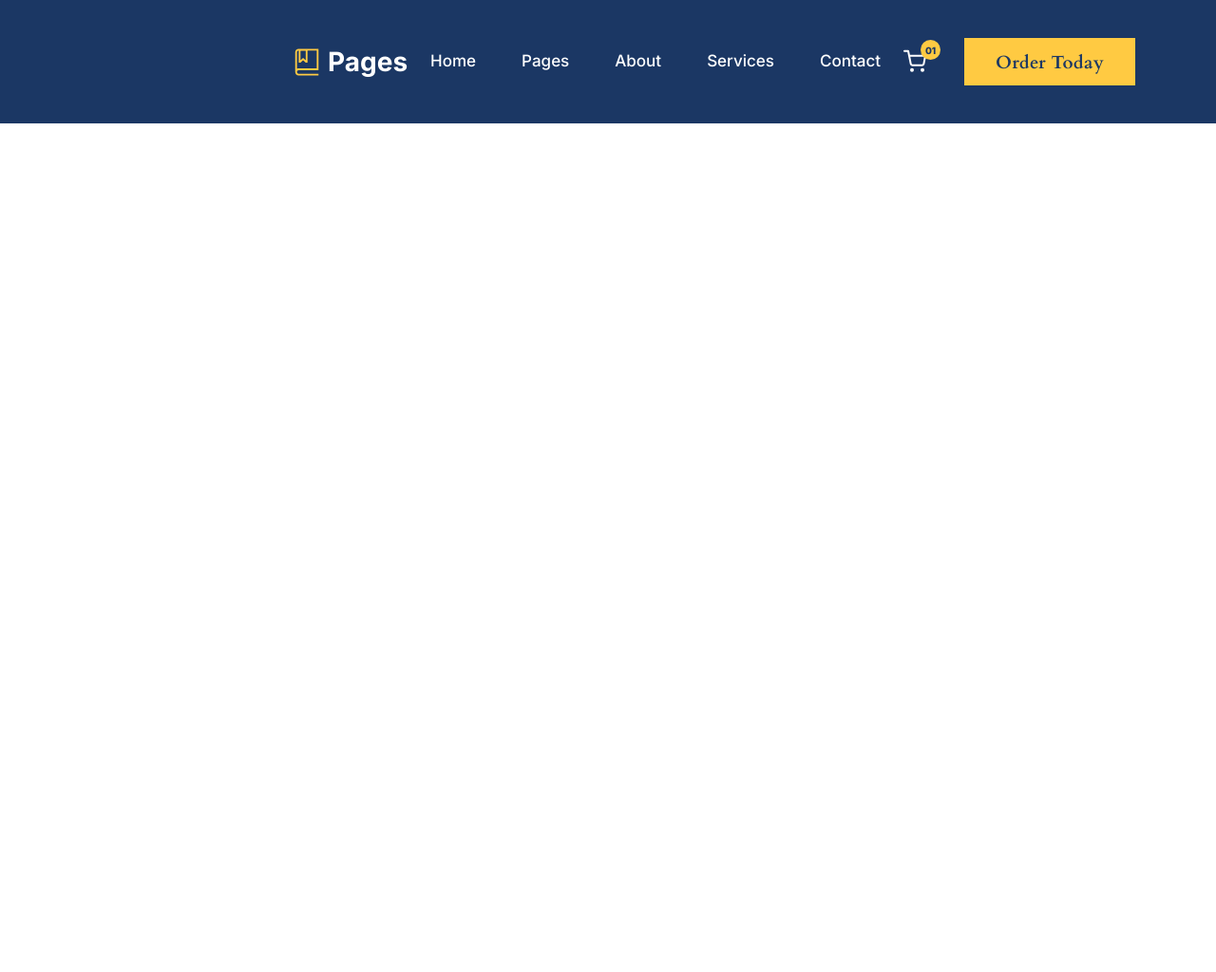
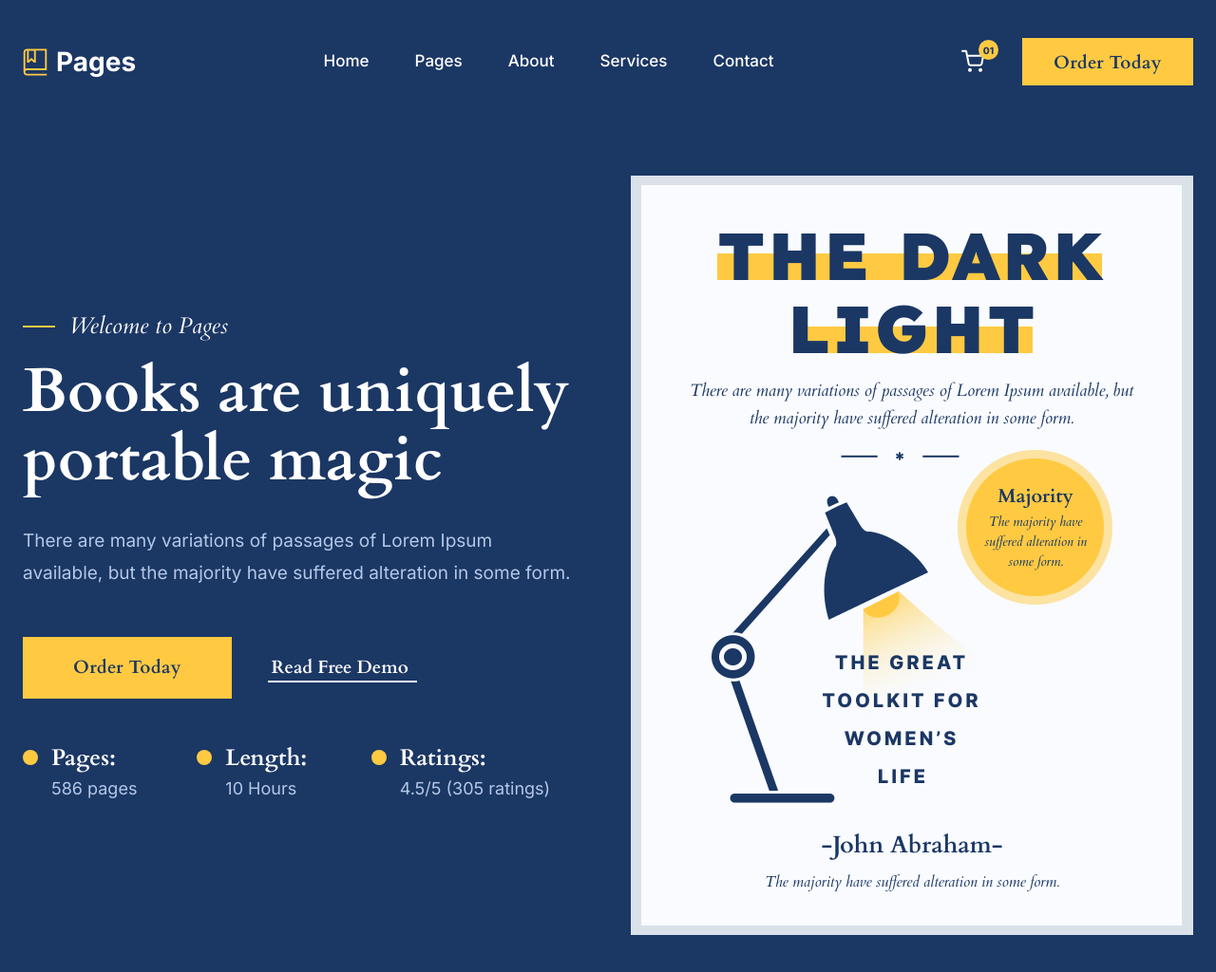
Before and after one commit to KaitoAT18/FE_BookStore, a plain HTML site: page index.html in a window 1280 px wide. Shown: the whole page at 95% size. Before the commit the page ends 800 px from the top, so only its background shows below. Drawn offline with Linux system fonts and the light colour scheme.

Commit message:
Add Hero

```diff
--- a/assets/css/styles.css
+++ b/assets/css/styles.css
@@ -23,7 +23,7 @@ h3,
 h4,
 h5,
 h6 {
-    font-family: "Inter", sans-serif;
+    font-family: "Cardo", serif;
 }
 
 input,
@@ -42,6 +42,7 @@ a {
 .container {
     width: 1300px;
     max-width: calc(100% - 48px);
+    margin: 0 auto;
 }
 
 .btn {
@@ -66,9 +67,23 @@ a {
     opacity: 0.9;
 }
 
+.section-heading-lv1 {
+    color: #fff;
+    font-size: 6.5rem;
+    font-weight: 700;
+    line-height: 1.1; /* 71.5px */
+}
+
+.section-desc {
+    color: var(--desc-color, #b4c7e7);
+    font-size: 1.9rem;
+    font-weight: 400;
+    line-height: 1.8; /* 34.2px */
+}
+
 /* ==================== Header ==================== */
 .header {
-    padding: 40px 310px 40px;
+    padding: 40px 0;
     background: var(--primary-color-blue);
 }
 
@@ -143,3 +158,122 @@ a {
 
     background: var(--primary-color-yellow);
 }
+
+/* Hero */
+.hero {
+    padding: 55px 0;
+    background: var(--primary-color-blue);
+}
+
+.hero__inner {
+    display: flex;
+    align-items: center;
+    justify-content: space-between;
+}
+
+.hero__content {
+    width: 47%;
+}
+
+.hero__label {
+    display: flex;
+    align-items: center;
+    column-gap: 15px;
+    margin-bottom: 16px;
+    color: #fff;
+    font-family: Cardo;
+    font-size: 2.4rem;
+    font-style: italic;
+    font-weight: 400;
+    line-height: 1.545; /* 37.08px */
+}
+
+.hero__label::before {
+    content: "";
+    display: inline-block;
+    width: 34px;
+    height: 2px;
+    background: var(--primary-color-yellow);
+}
+
+.hero__desc {
+    --desc-color: #b4c7e7;
+
+    margin-top: 32px;
+}
+
+.hero__cta {
+    margin-top: 49px;
+}
+
+.hero__btn {
+    --width: 220px;
+    --height: 65px;
+
+    background: var(--primary-color-yellow);
+    border: none;
+}
+
+.hero__more {
+    position: relative;
+    margin-left: 37px;
+    color: #fff;
+    font-family: Cardo;
+    font-size: 1.9rem;
+    font-weight: 700;
+    line-height: 1.25; /* 23.75px */
+}
+
+.hero__more::after {
+    position: absolute;
+    bottom: -3px;
+    left: -4px;
+    content: "";
+    display: block;
+    width: 157px;
+    height: 2px;
+    background: #fff;
+}
+
+.hero__list {
+    margin-top: 49px;
+    padding-left: 30px;
+    display: grid;
+    grid-template-columns: repeat(3, 1fr);
+    width: 580px;
+}
+
+.hero-item__title {
+    position: relative;
+    color: #fff;
+    font-family: Cardo;
+    font-size: 2.4rem;
+    font-weight: 700;
+    line-height: 1.2; /* 28.8px */
+}
+
+.hero-item__title::before {
+    position: absolute;
+    left: -30px;
+    bottom: 7px;
+    content: "";
+    display: block;
+    width: 16px;
+    height: 16px;
+    border-radius: 50%;
+    background: var(--primary-color-yellow);
+}
+
+.hero-item__value {
+    margin-top: 3px;
+    color: #b4c7e7;
+    font-size: 1.8rem;
+    font-weight: 400;
+    line-height: 1.7; /* 30.6px */
+}
+
+.hero__img {
+    width: 592px;
+    height: 800px;
+    object-fit: cover;
+}
--- a/index.html
+++ b/index.html
@@ -84,7 +84,7 @@
         <link rel="preconnect" href="https://fonts.googleapis.com" />
         <link rel="preconnect" href="https://fonts.gstatic.com" crossorigin />
         <link
-            href="https://fonts.googleapis.com/css2?family=Cardo:wght@700&family=Inter:wght@400;500;700;800&display=swap"
+            href="https://fonts.googleapis.com/css2?family=Cardo:ital,wght@0,700;1,400&family=Inter:wght@400;500;700;800&display=swap"
             rel="stylesheet"
         />
 
@@ -152,5 +152,58 @@
                 </div>
             </div>
         </header>
+
+        <!-- Hero -->
+        <section class="hero">
+            <div class="container">
+                <div class="hero__inner">
+                    <section class="hero__content">
+                        <label for="" class="hero__label">
+                            Welcome to Pages
+                        </label>
+                        <h1 class="section-heading-lv1">
+                            Books are uniquely portable magic
+                        </h1>
+                        <p class="section-desc hero__desc">
+                            There are many variations of passages of Lorem Ipsum
+                            available, but the majority have suffered alteration
+                            in some form.
+                        </p>
+                        <div class="hero__cta">
+                            <a href="#!" class="btn hero__btn">Order Today</a>
+                            <a href="#!" class="hero__more">Read Free Demo</a>
+                        </div>
+                        <div class="hero__list">
+                            <!-- Item 1 -->
+                            <div class="hero-item">
+                                <div class="hero-item__title">Pages:</div>
+                                <div class="hero-item__value">586 pages</div>
+                            </div>
+
+                            <!-- Item 2 -->
+                            <div class="hero-item">
+                                <div class="hero-item__title">Length:</div>
+                                <div class="hero-item__value">10 Hours</div>
+                            </div>
+
+                            <!-- Item 3 -->
+                            <div class="hero-item">
+                                <div class="hero-item__title">Ratings:</div>
+                                <div class="hero-item__value">
+                                    4.5/5 (305 ratings)
+                                </div>
+                            </div>
+                        </div>
+                    </section>
+                    <figure class="hero__media">
+                        <img
+                            src="./assets/img/hero-book.png"
+                            alt=""
+                            class="hero__img"
+                        />
+                    </figure>
+                </div>
+            </div>
+        </section>
     </body>
 </html>
```
